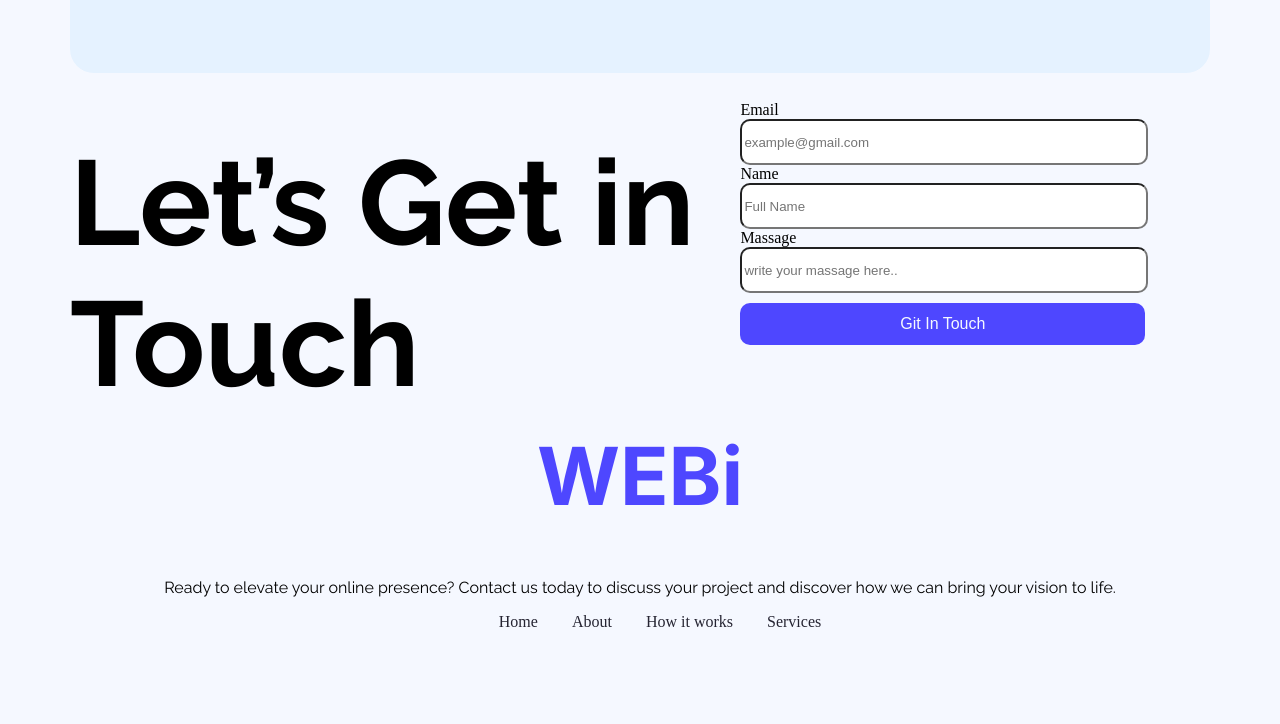
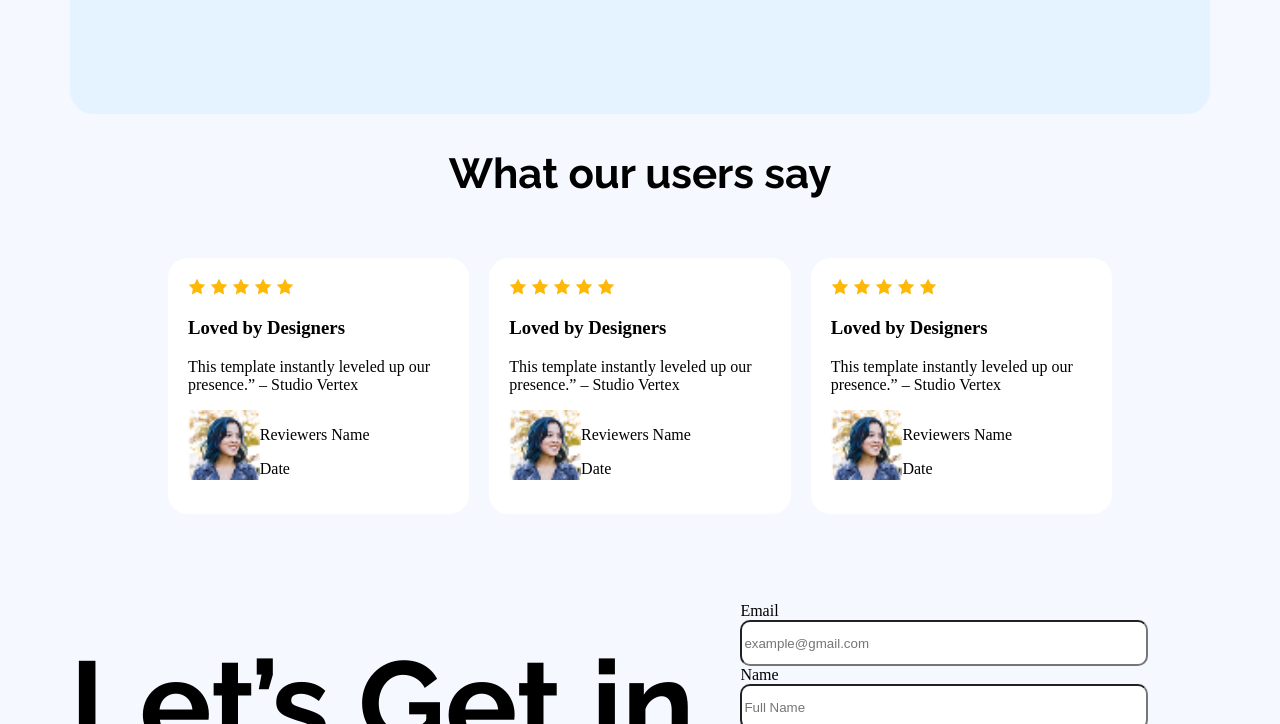
Before and after one commit to Sadia-Afroj/assignment1-repo, a plain HTML site: page index.html in a window 1280 px wide. Shown: the part 2007-2731 px from the top of the page. Before the commit the page ends 2654 px from the top, so only its background shows below. Drawn offline with Linux system fonts and the light colour scheme.

Commit message:
bonus section commit

```diff
--- a/index.html
+++ b/index.html
@@ -64,6 +64,70 @@ wght@0,100..900;1,100..900&display=swap"
     </div>
   </div>
 </section>
+  <section>
+<h2 class="raleway">What our users say</h2>
+<div class="sadia">
+<div class="afroj">
+
+<img src="Assets/icon-star.png" alt="star">
+<img src="Assets/icon-star.png" alt="star">
+<img src="Assets/icon-star.png" alt="star">
+<img src="Assets/icon-star.png" alt="star">
+<img src="Assets/icon-star.png" alt="star">
+
+<h3>Loved by Designers</h3>
+<p>This template instantly leveled up our presence.”
+     – Studio Vertex</p>
+     <div class="primary">
+<div>
+    <img src="Assets/avatar.png" height="70px">
+</div>
+<div>
+   <p>Reviewers Name</p>
+<p>Date</p>
+</div>
+     </div>
+    </div>
+    <div class="afroj">
+<img src="Assets/icon-star.png" alt="star">
+<img src="Assets/icon-star.png" alt="star">
+<img src="Assets/icon-star.png" alt="star">
+<img src="Assets/icon-star.png" alt="star">
+<img src="Assets/icon-star.png" alt="star">
+<h3>Loved by Designers</h3>
+<p>This template instantly leveled up our presence.”
+     – Studio Vertex</p>
+     <div class="primary">
+<div>
+    <img src="Assets/avatar.png" height="70px">
+</div>
+<div>
+   <p>Reviewers Name</p>
+<p>Date</p>
+</div>
+     </div>
+    </div>
+    <div class="afroj">
+<img src="Assets/icon-star.png" alt="star">
+<img src="Assets/icon-star.png" alt="star">
+<img src="Assets/icon-star.png" alt="star">
+<img src="Assets/icon-star.png" alt="star">
+<img src="Assets/icon-star.png" alt="star">
+<h3>Loved by Designers</h3>
+<p>This template instantly leveled up our presence.”
+     – Studio Vertex</p>
+     <div class="primary">
+<div>
+    <img src="Assets/avatar.png" height="70px">
+</div>
+<div>
+   <p>Reviewers Name</p>
+<p>Date</p>
+</div>
+     </div>
+    </div>
+    </div>
+    </section>
 <section class="section-c">
 <div class="card">
   <div class="part-a">
--- a/styles/index.css
+++ b/styles/index.css
@@ -111,6 +111,7 @@ margin: 62px 600px 62px 0px;
 .flex-box .raleway{
     color:#252432;
 }
+
 /* section3 */
 .card{
     display: flex;
@@ -156,3 +157,26 @@ ul li a{
     color: #252432;
     margin: 15px;
 }
+section h2{
+    font-size:42px ;
+    font-weight: bold;
+    text-align: center;
+}
+.sadia{
+    display: flex;
+align-items: center;
+justify-content: space-around;
+margin: 50px 150px;
+}
+.afroj{
+    border: 0cap solid;
+    border-radius: 20px;
+    background-color:white;
+    padding: 20px;
+    margin: 10px;
+}
+
+
+.primary{
+display: flex;
+}
```
